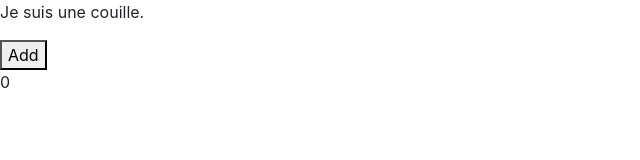
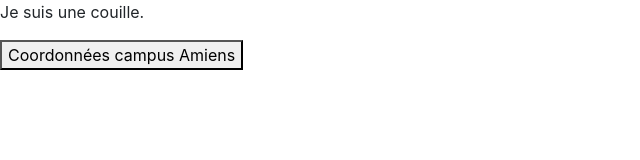
Before and after one commit to OlivierFacelina/Bases-vueJS, a plain HTML site: page sandbox-vuejs.html in a window 1280 px wide. Shown: the whole page, without its empty margins (0-640 px from the left). Drawn offline with nearby package versions, Linux system fonts and the light colour scheme.

Commit message:
Modificateurs de directive

```diff
--- a/sandbox-vuejs.html
+++ b/sandbox-vuejs.html
@@ -30,14 +30,15 @@
                 </li>
             </ul> -->
             <ul>
-                <li v-for="(value,name,index) in campusAm" :key="campusAm.id" v-if="name !=id">
+                <li v-for="(value,name,index) in campusAm" :key="campusAm.id" v-if="isActive ? 'test()' : ''">
                     <p>{{ index }} {{ name }} : {{ value }}</p>
                 </li>
             </ul>
-            <div>
-                <button v-on:click="count++">Add</button>
+            <button v-on:click="test">Coordonnées campus Amiens</button>
+            <!-- <div>6
+                <button v-on:click="increment()">Add</button>
                 <p>{{ count }}</p>
-            </div>
+            </div> -->
         </div>
         <!-- <h1 v-bind:class="isActive ? 'alert-primary' : 'alert-danger'">{{ message }} {{ qui }}</h1>
         <button v-on:click="changeClass">Changer sujet</button> -->
```
